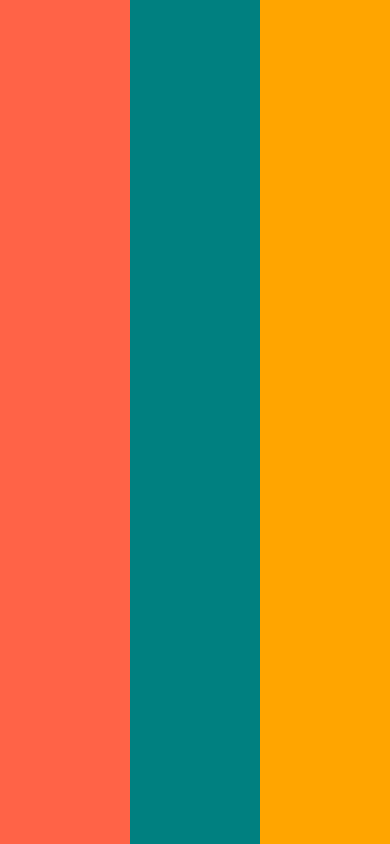
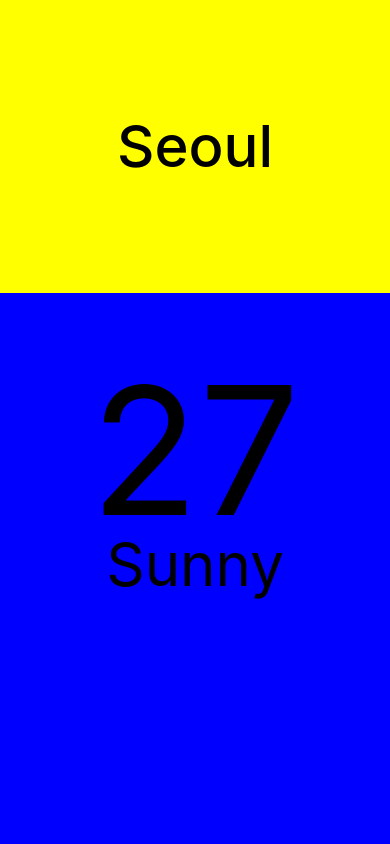
Before and after one commit to POcodingWER/native_tutorial, a React Native app: screen / in a window 390 px wide. Built offline with nearby package versions, Linux system fonts and the light colour scheme.

Commit message:
핸드폰 페이지 전체 크기 가져와서 스크롤뷰 사용

```diff
--- a/App.js
+++ b/App.js
@@ -1,10 +1,67 @@
-import { View } from "react-native";
+import { View, Text, Dimensions, StyleSheet, ScrollView } from "react-native";
+
+const { height: SCREEN_HEIGHT, width: SCREEN_WIDTH } = Dimensions.get("window");
+console.log(`전체높이: ${SCREEN_HEIGHT}, 전체넓이 ${SCREEN_WIDTH}`);
 export default function App() {
   return (
-    <View style={{ flex: 1, flexDirection: "row" }}>
-      <View style={{ flex: 1, backgroundColor: "tomato" }}></View>
-      <View style={{ flex: 1, backgroundColor: "teal" }}></View>
-      <View style={{ flex: 1, backgroundColor: "orange" }}></View>
+    <View style={styles.container}>
+      <View style={styles.city}>
+        <Text style={styles.cityName}>Seoul</Text>
+      </View>
+      <ScrollView
+        horizontal //가로정렬
+        pagingEnabled //페이지 나눠줌
+        showsHorizontalScrollIndicator={true} //스크롤히든
+        contentContainerStyle={styles.weather}
+      >
+        <View style={styles.day}>
+          <Text style={styles.temp}>27</Text>
+          <Text style={styles.description}>Sunny</Text>
+        </View>
+        <View style={styles.day}>
+          <Text style={styles.temp}>28</Text>
+          <Text style={styles.description}>Sunny</Text>
+        </View>
+        <View style={styles.day}>
+          <Text style={styles.temp}>29</Text>
+          <Text style={styles.description}>Sunny</Text>
+        </View>
+        <View style={styles.day}>
+          <Text style={styles.temp}>30</Text>
+          <Text style={styles.description}>Sunny</Text>
+        </View>
+      </ScrollView>
     </View>
   );
 }
+
+const styles = StyleSheet.create({
+  container: {
+    flex: 1,
+    backgroundColor: "yellow",
+  },
+  city: {
+    flex: 1.2,
+    justifyContent: "center",
+    alignItems: "center",
+  },
+  cityName: {
+    fontSize: 58,
+    fontWeight: "500",
+  },
+  weather: {
+    backgroundColor: "blue",
+  },
+  day: {
+    width: SCREEN_WIDTH,
+    alignItems: "center",
+  },
+  temp: {
+    marginTop: 50,
+    fontSize: 178,
+  },
+  description: {
+    marginTop: -30,
+    fontSize: 60,
+  },
+});
```
